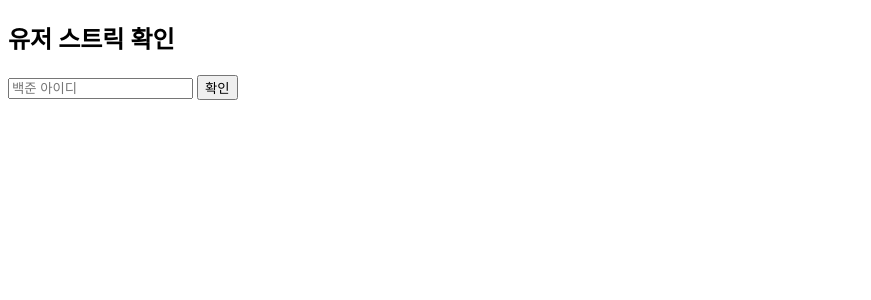
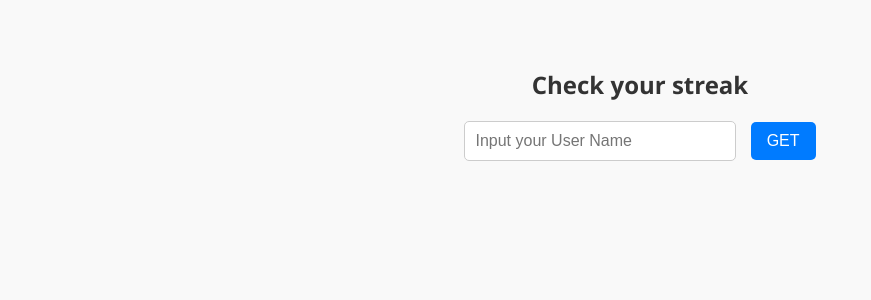
Before and after one commit to siris-Kang/Luxtrail-v1, a Python web app: template templates/index.html in a window 1280 px wide. Shown: the top 300 px of the page, without its empty margins (0-871 px from the left). Run offline with Jinja, Linux system fonts and the light colour scheme; the template is opened without the code that fills it, so the values that code supplies are empty.

Commit message:
[Edit] Edit file to read easily

```diff
--- a/static/script.js
+++ b/static/script.js
@@ -0,0 +1,18 @@
+
+async function checkUser() {
+    const username = document.querySelector(".usernameInput").value;
+    const resultDiv = document.querySelector(".result");
+
+    // fetch: JS(Front)에서 웹 API(Back)에 요청을 보내는 함수
+    const getResponse = await fetch(`http://localhost:8000/submissions/${username}`);
+
+    const data = await getResponse.json(); // JS 객체로 파싱
+
+    resultDiv.innerHTML = `
+    <p><strong>User:</strong> ${data.user}</p>
+    <img src="${data.profileImg}" width="100" alt="프로필"><br>
+    <p><strong>오늘 푼 문제 수:</strong> ${data.problems.length}개</p>
+    <p>${data.problems.length > 0 ? "오늘 문제 풀었어!" : "얼른 문제 푸세요!"}</p>
+    <p><strong>문제 목록:</strong> ${data.problems.join(", ")}</p>
+    `;
+}
--- a/static/style.css
+++ b/static/style.css
@@ -0,0 +1,58 @@
+body {
+  font-family: 'Segoe UI', sans-serif;
+  text-align: center;
+  padding: 40px;
+  background-color: #f9f9f9;
+}
+
+.page-title {
+  font-size: 24px;
+  margin-bottom: 20px;
+  color: #333;
+}
+
+.usernameInput {
+  padding: 10px;
+  font-size: 16px;
+  width: 250px;
+  border: 1px solid #ccc;
+  border-radius: 5px;
+}
+
+button {
+  padding: 10px 16px;
+  font-size: 16px;
+  margin-left: 10px;
+  cursor: pointer;
+  background-color: #007bff;
+  color: white;
+  border: none;
+  border-radius: 5px;
+}
+
+button:hover {
+  background-color: #0056b3;
+}
+
+.result {
+  margin-top: 30px;
+  font-size: 16px;
+  color: #222;
+}
+
+.profile-img {
+  margin: 10px 0;
+  width: 100px;
+  border-radius: 50%;
+}
+
+.label {
+  font-weight: 500;
+  margin-bottom: 10px;
+}
+
+.message {
+  font-size: 18px;
+  font-weight: bold;
+  color: green;
+}
--- a/templates/index.html
+++ b/templates/index.html
@@ -1,35 +1,19 @@
 <!DOCTYPE html>
 <html lang="en">
 <head>
-    <meta charset="UTF-8">
-    <meta name="viewport" content="width=device-width, initial-scale=1.0">
-    <title>LuxTrail</title>
+  <meta charset="UTF-8" />
+  <meta name="viewport" content="width=device-width, initial-scale=1.0"/>
+  <title>LuxTrail</title>
+  <link rel="stylesheet" href="../static/style.css">
 </head>
 <body>
-  <h2>유저 스트릭 확인</h2>
-  <input type="text" class="usernameInput" placeholder="백준 아이디">
-  <button onclick="checkUser()">확인</button>
+  <h2 class="page-title">Check your streak</h2>
 
-  <div id="result" style="margin-top: 20px;"></div>
+  <input type="text" class="usernameInput" placeholder="Input your User Name" />
+  <button onclick="checkUser()">GET</button>
 
-  <script>
-    async function checkUser() {
-        const username = document.querySelector(".usernameInput").value;
-        const resultDiv = document.getElementById("result");
+  <div class="result"></div>
 
-        const res = await fetch(`http://localhost:8000/submissions/${username}`);
-        const data = await res.json();
-        console.log(data);
-
-        resultDiv.innerHTML = `
-        <p><strong>유저명:</strong> ${data.user}</p>
-        <img src="${data.profileImg}" width="100" alt="프로필"><br>
-        <p><strong>오늘 푼 문제 수:</strong> ${data.problems.length}개</p>
-        <p>${data.problems.length > 0 ? "✅ 오늘 문제 풀었음!" : "❌ 오늘 아직 안 풀었음"}</p>
-        <p><strong>문제 목록:</strong> ${data.problems.join(", ")}</p>
-        `;
-    }
-    </script>
-
+  <script src="../static/script.js"></script>
 </body>
 </html>
```
Also changed, not shown: get_user_info.py (added, +104 -0 lines), main.py (+18 -123 lines).
